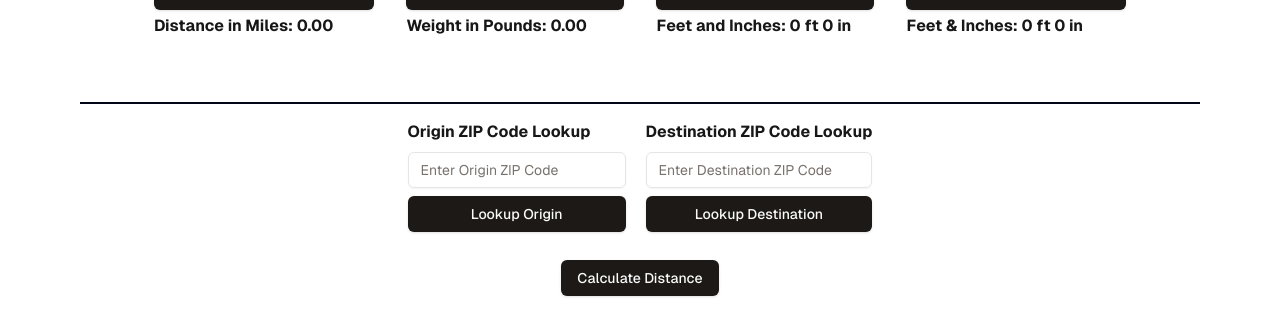
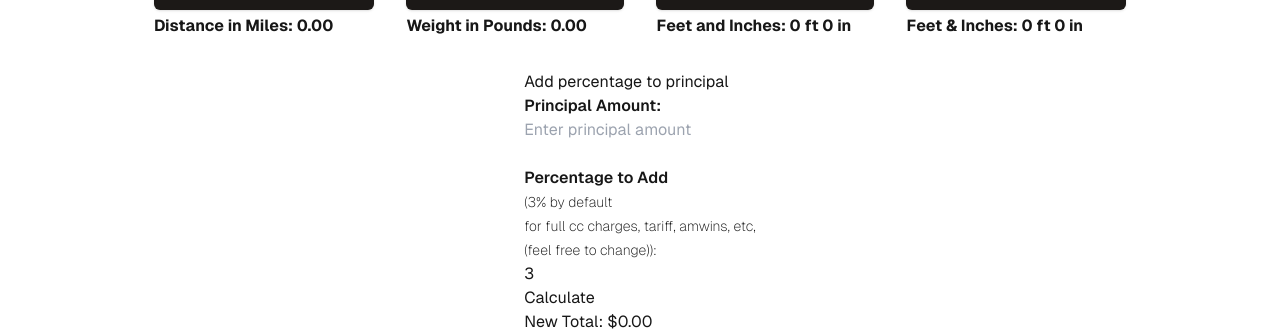
Before and after one commit to adamn1225/quote-tools, a Next.js app: page / in a window 1280 px wide. Shown: the part 468-800 px from the top of the page. Built offline with nearby package versions, Linux system fonts and the light colour scheme; no server answers.

Commit message:
failed build - strict eslint configuring later

```diff
--- a/src/app/page.tsx
+++ b/src/app/page.tsx
@@ -18,7 +18,7 @@ export default function Home() {
           <TonsToLbs />
           <MetersToFeetInchesConverter />
           <MmToFeetInchesConverter />
-
+          <PercentageCalculator />
         </main>
       <div className="flex items-center justify-center w-full pt-4 border-t-2 border-slate-950">  <ZipCodeLookup /></div>
       </div>
```
Also changed, not shown: src/components/KmToMiles.tsx (+0 -8 lines), src/components/MetersToFeetInchesConverter.tsx (+0 -8 lines), src/components/MmToFeetInchesConverter.tsx (+1 -8 lines), src/components/TonsToLbs.tsx (+1 -8 lines), src/components/ZipCodeLookup.tsx (+1 -8 lines).
